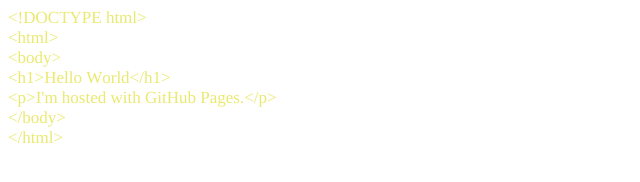
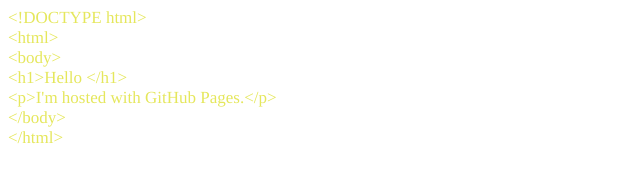
Before and after one commit to simran2195/simran2195.github.io, a plain HTML site: page index.html in a window 1280 px wide. Shown: the full height of the page, 0-640 px from the left. Drawn offline with Linux system fonts and the light colour scheme.

Commit message:
Update index.html

```diff
--- a/index.html
+++ b/index.html
@@ -7,7 +7,7 @@
   <meta name="Generator" content="Cocoa HTML Writer">
   <meta name="CocoaVersion" content="1894.5">
   <style type="text/css">
-    p.p1 {margin: 0.0px 0.0px 0.0px 0.0px; font: 17.0px Times; color: #eae96f; -webkit-text-stroke: #eae96f}
+    p.p1 {margin: 0.0px 0.0px 0.0px 0.0px; font: 17.0px Times; color: #e5e75c; -webkit-text-stroke: #e5e75c}
     span.s1 {font-kerning: none}
   </style>
 </head>
@@ -15,7 +15,7 @@
 <p class="p1"><span class="s1">&lt;!DOCTYPE html&gt;</span></p>
 <p class="p1"><span class="s1">&lt;html&gt;</span></p>
 <p class="p1"><span class="s1">&lt;body&gt;</span></p>
-<p class="p1"><span class="s1">&lt;h1&gt;Hello World&lt;/h1&gt;</span></p>
+<p class="p1"><span class="s1">&lt;h1&gt;Hello &lt;/h1&gt;</span></p>
 <p class="p1"><span class="s1">&lt;p&gt;I'm hosted with GitHub Pages.&lt;/p&gt;</span></p>
 <p class="p1"><span class="s1">&lt;/body&gt;</span></p>
 <p class="p1"><span class="s1">&lt;/html&gt;</span></p>
```
